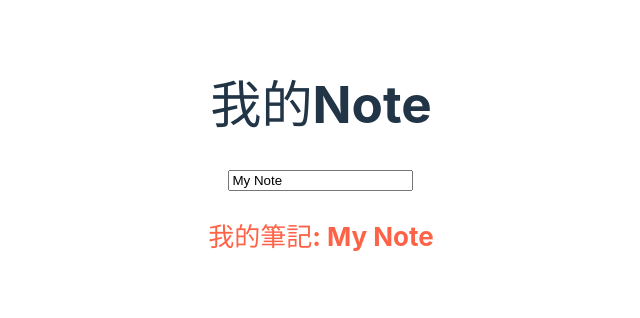
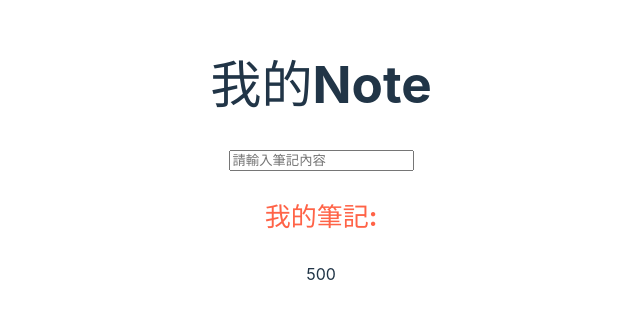
Before and after one commit to Efron723/Vue, a Vue app in the folder my_app/: page / in a window 1280 px wide. Shown: the part 238-556 px from the top of the page, without its empty margins (319-959 px from the left). Built offline with nearby package versions, Linux system fonts and the light colour scheme.

Commit message:
add :style & :class

```diff
--- a/my_app/src/components/myNote.vue
+++ b/my_app/src/components/myNote.vue
@@ -1,6 +1,6 @@
 <script setup>
 import { ref, onUpdated, onUnmounted } from 'vue';
-const note = ref('My Note')
+const note = ref('')
 const textStyle = ref({ color: 'tomato', fontSize: '26px', fontWeight: 'bolder' })
 onUpdated(() => {
   updateLocalStorage()
@@ -20,9 +20,22 @@ const updateLocalStorage = () => {
 <template>
   <h1>我的Note</h1>
   <input v-model="note" type="text" placeholder="請輸入筆記內容" />
-  <p v-bind:style="textStyle">
+  <p :style="textStyle">
     我的筆記: {{ note }}
+  </p>
+  <p :class=note>
+    {{ 50 * 10 }}
   </p>
 </template>
 
-<style scoped></style>
+<style scoped>
+.font50 {
+  color: aquamarine;
+  font-size: 50px;
+}
+
+.font40 {
+  color: lightpink;
+  font-size: 40px;
+}
+</style>
```
